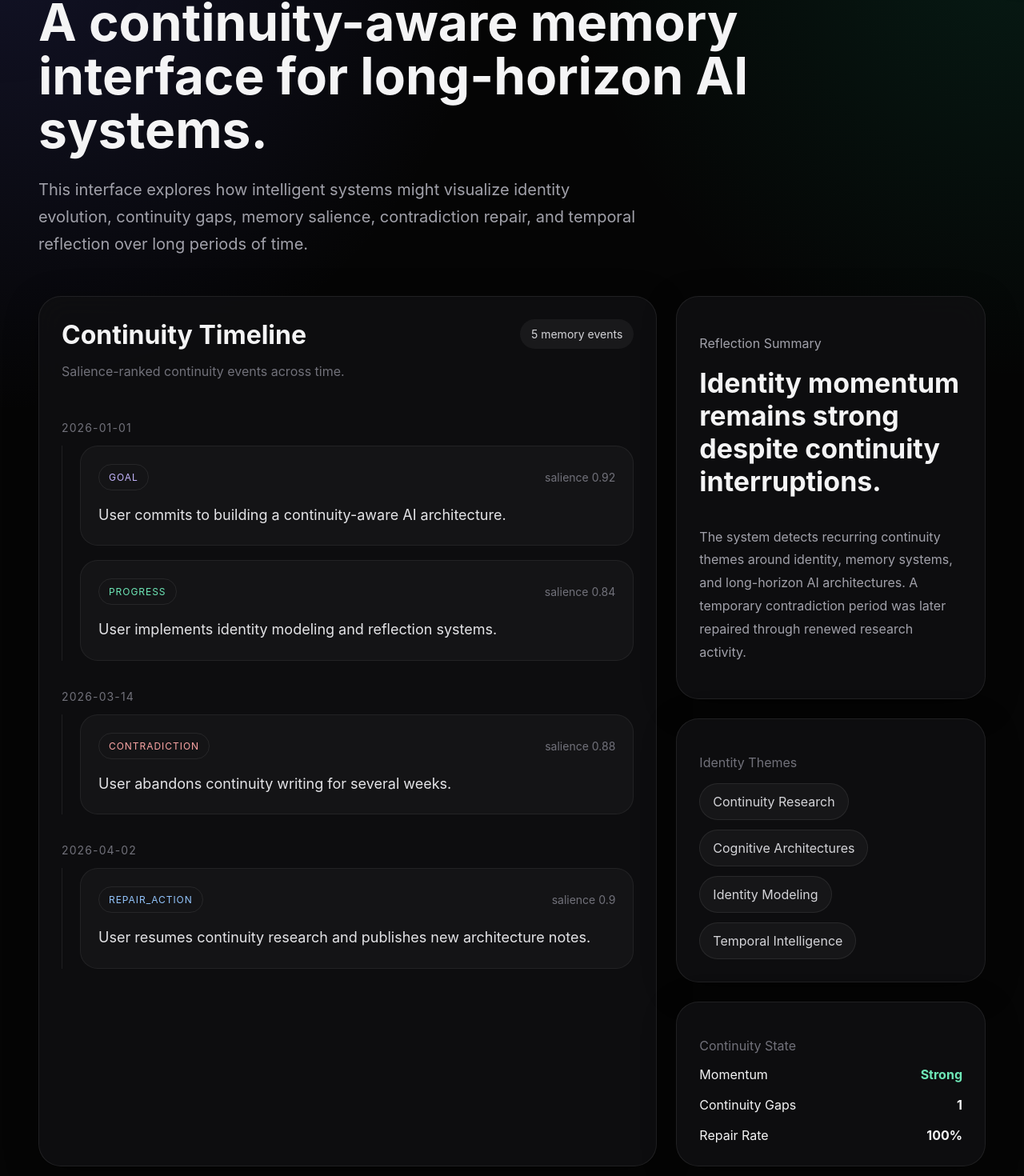
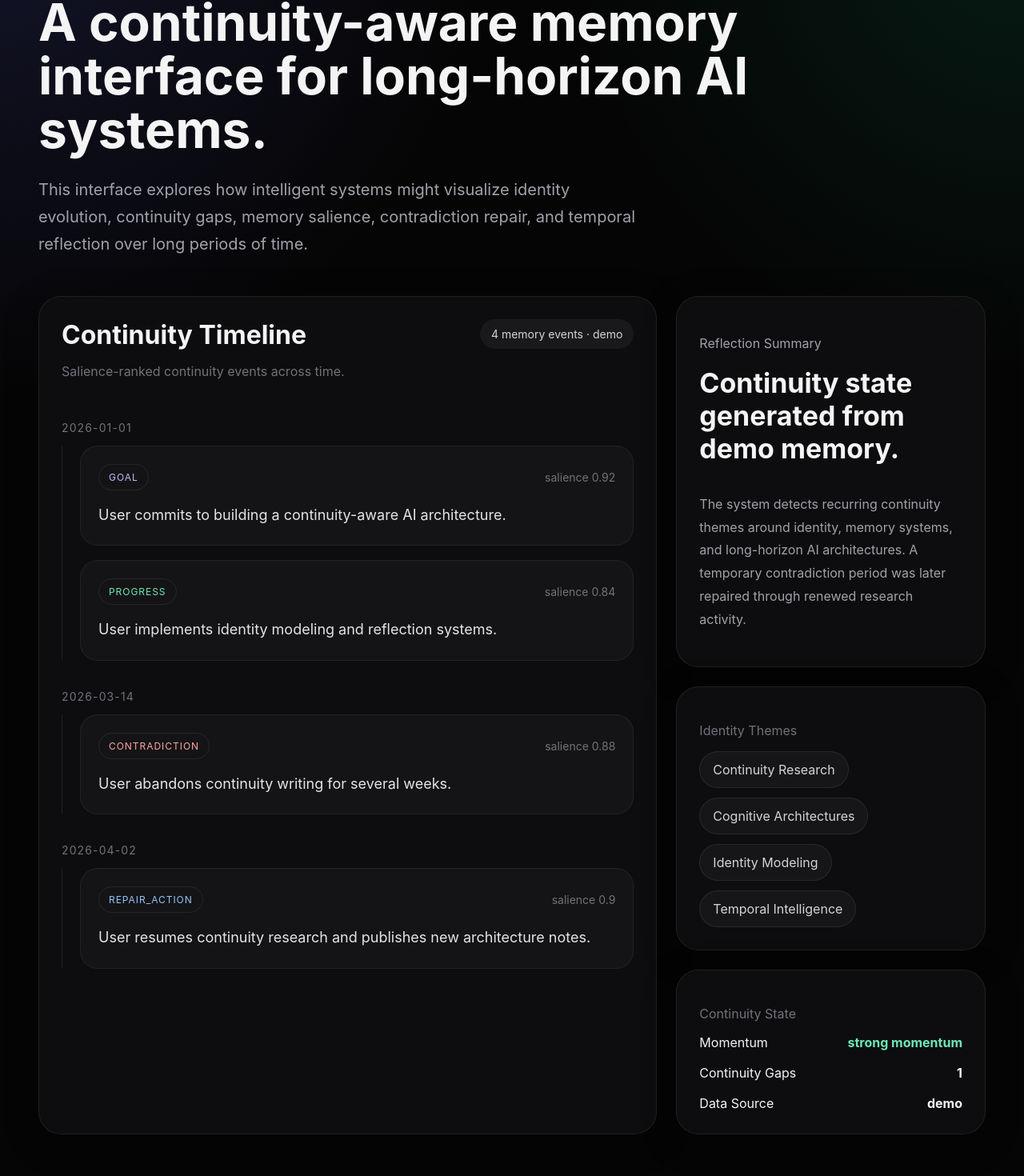
Before and after one commit to aditya89bh/personal-continuity-agent, a Next.js app in the folder frontend/: page / in a window 1280 px wide. Shown: the part 99-1569 px from the top of the page at 80% size. Built offline with nearby package versions, Linux system fonts and the light colour scheme; no server answers.

Commit message:
Connect frontend to live continuity API

```diff
--- a/frontend/app/page.tsx
+++ b/frontend/app/page.tsx
@@ -1,4 +1,30 @@
-const mockTimeline = [
+"use client"
+
+import { useEffect, useMemo, useState } from "react"
+
+type TimelineEvent = {
+  event_id?: string
+  event_type?: string
+  type?: string
+  content: string
+  tags?: string[]
+  importance?: number
+  salience: number
+}
+
+type TimelineDay = {
+  date: string
+  events: TimelineEvent[]
+}
+
+type ReflectionResponse = {
+  summary: string
+  recommendations: string[]
+  momentum_status?: string
+  continuity_gaps?: number
+}
+
+const fallbackTimeline: TimelineDay[] = [
   {
     date: "2026-01-01",
     events: [
@@ -43,7 +69,57 @@ const identityThemes = [
   "Temporal Intelligence",
 ]
 
+const fallbackReflection: ReflectionResponse = {
+  summary:
+    "The system detects recurring continuity themes around identity, memory systems, and long-horizon AI architectures. A temporary contradiction period was later repaired through renewed research activity.",
+  recommendations: ["Keep reinforcing high-salience continuity behaviors."],
+  momentum_status: "strong_momentum",
+  continuity_gaps: 1,
+}
+
 export default function HomePage() {
+  const [timeline, setTimeline] = useState<TimelineDay[]>(fallbackTimeline)
+  const [reflection, setReflection] = useState<ReflectionResponse>(fallbackReflection)
+  const [dataMode, setDataMode] = useState<"live" | "demo">("demo")
+
+  useEffect(() => {
+    async function loadContinuityData() {
+      try {
+        const [timelineResponse, reflectionResponse] = await Promise.all([
+          fetch("http://127.0.0.1:8000/timeline"),
+          fetch("http://127.0.0.1:8000/reflection"),
+        ])
+
+        if (!timelineResponse.ok || !reflectionResponse.ok) {
+          throw new Error("API unavailable")
+        }
+
+        const timelineData = await timelineResponse.json()
+        const reflectionData = await reflectionResponse.json()
+
+        if (Array.isArray(timelineData) && timelineData.length > 0) {
+          setTimeline(timelineData)
+        }
+
+        setReflection(reflectionData)
+        setDataMode("live")
+      } catch {
+        setDataMode("demo")
+      }
+    }
+
+    loadContinuityData()
+  }, [])
+
+  const eventCount = useMemo(
+    () => timeline.reduce((count, day) => count + day.events.length, 0),
+    [timeline],
+  )
+
+  const momentumLabel = reflection.momentum_status
+    ? reflection.momentum_status.replaceAll("_", " ")
+    : "strong"
+
   return (
     <main className="page-shell">
       <section className="hero">
@@ -63,24 +139,27 @@ export default function HomePage() {
               <h2>Continuity Timeline</h2>
               <p>Salience-ranked continuity events across time.</p>
             </div>
-            <span className="count-pill">5 memory events</span>
+            <span className="count-pill">{eventCount} memory events · {dataMode}</span>
           </div>
 
           <div className="timeline-list">
-            {mockTimeline.map((day) => (
+            {timeline.map((day) => (
               <div className="timeline-day" key={day.date}>
                 <div className="timeline-date">{day.date}</div>
 
                 <div className="event-stack">
-                  {day.events.map((event, index) => (
-                    <article className="event-card" key={index}>
-                      <div className="event-meta">
-                        <span className={`event-type ${event.type}`}>{event.type}</span>
-                        <span className="salience">salience {event.salience}</span>
-                      </div>
-                      <p>{event.content}</p>
-                    </article>
-                  ))}
+                  {day.events.map((event, index) => {
+                    const eventType = event.event_type || event.type || "note"
+                    return (
+                      <article className="event-card" key={event.event_id || `${day.date}-${index}`}>
+                        <div className="event-meta">
+                          <span className={`event-type ${eventType}`}>{eventType}</span>
+                          <span className="salience">salience {event.salience}</span>
+                        </div>
+                        <p>{event.content}</p>
+                      </article>
+                    )
+                  })}
                 </div>
               </div>
             ))}
@@ -90,13 +169,8 @@ export default function HomePage() {
         <aside className="side-stack">
           <div className="panel insight-panel">
             <p className="panel-label">Reflection Summary</p>
-            <h3>Identity momentum remains strong despite continuity interruptions.</h3>
-            <p>
-              The system detects recurring continuity themes around identity,
-              memory systems, and long-horizon AI architectures. A temporary
-              contradiction period was later repaired through renewed research
-              activity.
-            </p>
+            <h3>Continuity state generated from {dataMode} memory.</h3>
+            <p>{reflection.summary}</p>
           </div>
 
           <div className="panel">
@@ -111,9 +185,9 @@ export default function HomePage() {
           <div className="panel">
             <p className="panel-label">Continuity State</p>
             <div className="state-list">
-              <div><span>Momentum</span><strong className="positive">Strong</strong></div>
-              <div><span>Continuity Gaps</span><strong>1</strong></div>
-              <div><span>Repair Rate</span><strong>100%</strong></div>
+              <div><span>Momentum</span><strong className="positive">{momentumLabel}</strong></div>
+              <div><span>Continuity Gaps</span><strong>{reflection.continuity_gaps ?? 0}</strong></div>
+              <div><span>Data Source</span><strong>{dataMode}</strong></div>
             </div>
           </div>
         </aside>
```
